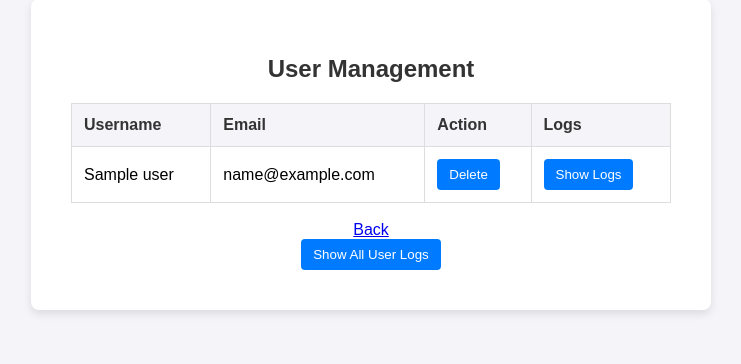
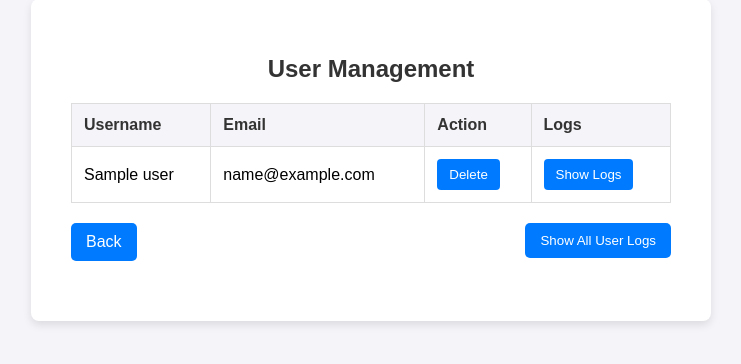
Before and after one commit to metaphyze/go-calculator-frontend, a Flask app: template templates/manage_users.html in a window 1280 px wide. Shown: the part 109-473 px from the top of the page, without its empty margins (269-1010 px from the left). Run offline with Flask 3, Linux system fonts and the light colour scheme; the template is opened without the code that fills it: most values are stand-ins (such as "Sample title", 1, 10 or a date in 2020).

Commit message:
working on displaying user event logs

```diff
--- a/templates/manage_users.html
+++ b/templates/manage_users.html
@@ -6,6 +6,28 @@
     <title>Manage Users</title>
     <link rel="stylesheet" href="{{ url_for('static', filename='styles_base.css') }}">
     <link rel="stylesheet" href="{{ url_for('static', filename='styles_manager_users.css') }}">
+    <style>
+        .button-container {
+            display: flex;
+            justify-content: space-between; /* Position buttons on opposite sides */
+            margin-top: 20px; /* Add some space above the buttons */
+            margin-bottom: 20px; /* Add some space below the buttons */
+        }
+
+        .button-container button, .button-container a {
+            padding: 10px 15px; /* Style the buttons */
+            background-color: #007BFF; /* Bootstrap primary color */
+            color: white;
+            border: none;
+            border-radius: 5px;
+            text-decoration: none;
+            cursor: pointer;
+        }
+
+        .button-container button:hover, .button-container a:hover {
+            background-color: #0056b3; /* Darken on hover */
+        }
+    </style>
 </head>
 <body>
     <div class="banner">
@@ -14,6 +36,7 @@
 
     <div class="table-container">
         <h1>User Management</h1>
+
         <table>
             <thead>
                 <tr>
@@ -44,12 +67,13 @@
             {% endfor %}
             </tbody>
         </table>
-       <br/>
-       <a href="{{ url_for('index') }}">Back</a>
-       <br/>
-       <form action="{{ url_for('show_all_logs') }}" method="get" style="display: inline;">
-            <button type="submit">Show All User Logs</button>
-       </form>
+
+        <div class="button-container">
+            <a href="{{ url_for('index') }}">Back</a>
+            <form action="{{ url_for('show_all_logs') }}" method="get" style="display: inline;">
+                <button type="submit">Show All User Logs</button>
+            </form>
+        </div>
     </div>
 </body>
 </html>
```
